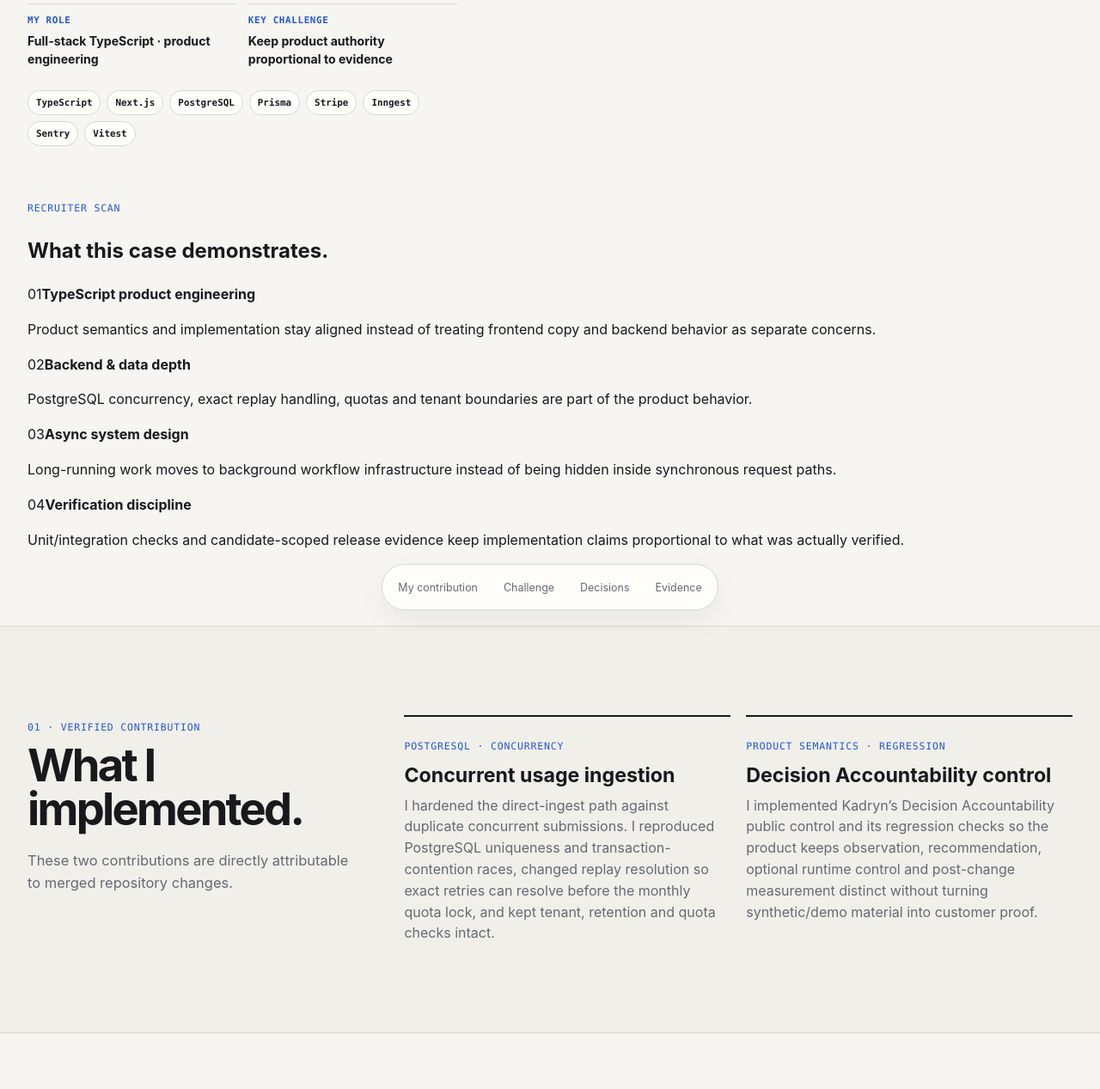
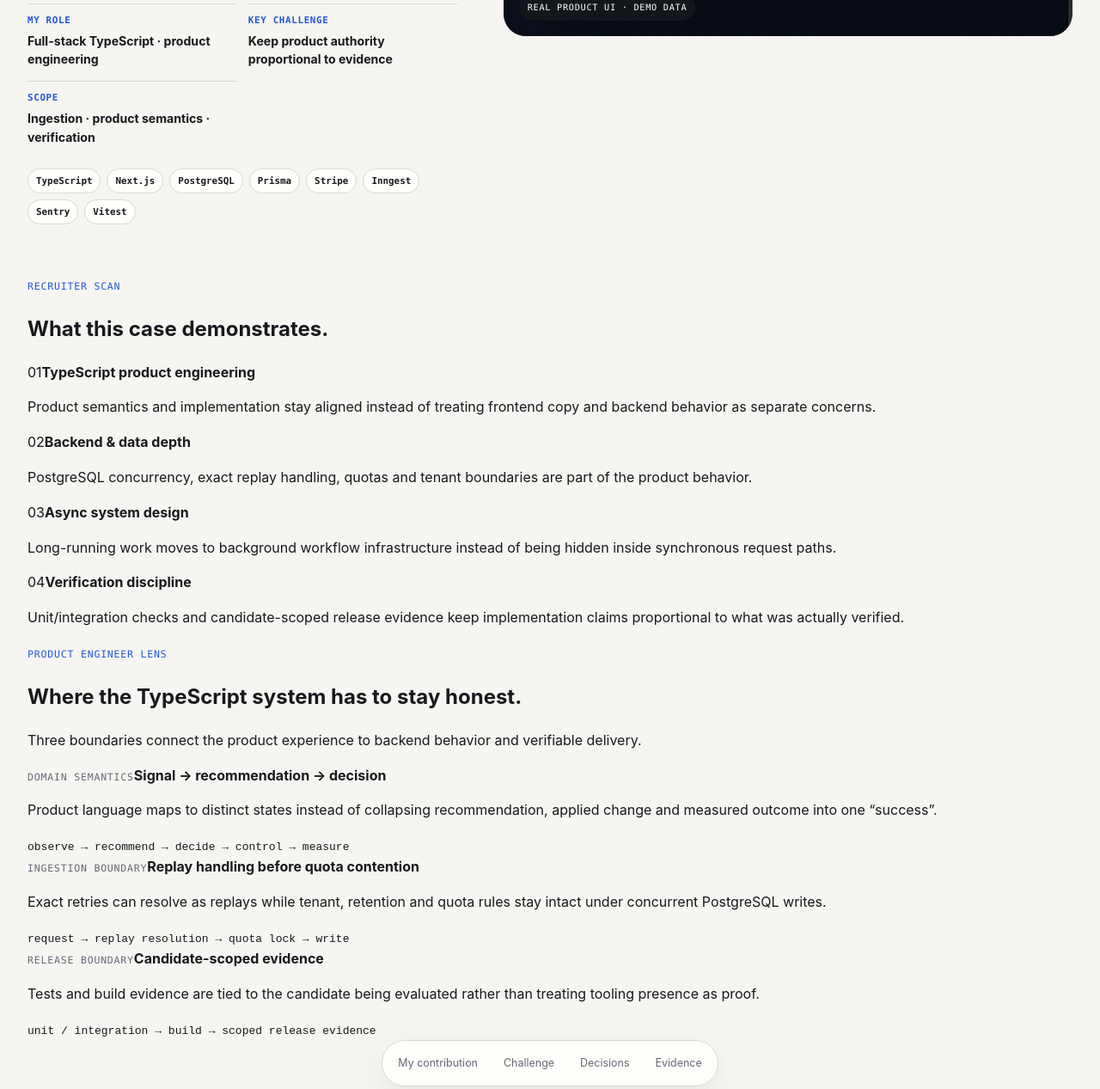
Before and after one commit to WebNovation24/WebNovation24, a plain HTML site: page site/work/kadryn/index.html in a window 1280 px wide. Shown: the part 685-1952 px from the top of the page at 86% size. Drawn offline with Linux system fonts and the light colour scheme.

Commit message:
feat: deepen kadryn TypeScript product-engineer proof

```diff
--- a/site/work/kadryn/index.html
+++ b/site/work/kadryn/index.html
@@ -28,9 +28,9 @@
 <div class="signal-label"><span aria-hidden="true" class="signal-dot"></span> Case study · Kadryn</div>
 <h1>Evidence, governance and reliable SaaS workflow semantics.</h1>
 <p>Kadryn is a SaaS system that helps teams understand AI usage and cost signals while keeping recommendation, decision and runtime control as distinct product concepts.</p>
-<dl class="case-summary">
+<dl class="case-summary case-summary-v82">
 <div><dt>My role</dt><dd>Full-stack TypeScript · product engineering</dd></div>
-<div><dt>Key challenge</dt><dd>Keep product authority proportional to evidence</dd></div>
+<div><dt>Key challenge</dt><dd>Keep product authority proportional to evidence</dd></div><div><dt>Scope</dt><dd>Ingestion · product semantics · verification</dd></div>
 </dl>
 <div class="tech-list"><span>TypeScript</span><span>Next.js</span><span>PostgreSQL</span><span>Prisma</span><span>Stripe</span><span>Inngest</span><span>Sentry</span><span>Vitest</span></div>
 </div>
@@ -53,6 +53,20 @@
     </div>
   </div>
 </section>
+<section class="case-boundaries-v82" id="kadryn-boundaries" aria-labelledby="kadryn-boundaries-title">
+  <div class="shell">
+    <header>
+      <span class="kicker">Product Engineer lens</span>
+      <h2 id="kadryn-boundaries-title">Where the TypeScript system has to stay honest.</h2>
+      <p>Three boundaries connect the product experience to backend behavior and verifiable delivery.</p>
+    </header>
+    <div class="case-boundary-flow-v82">
+      <article><span class="meta">Domain semantics</span><strong>Signal → recommendation → decision</strong><p>Product language maps to distinct states instead of collapsing recommendation, applied change and measured outcome into one “success”.</p><code>observe → recommend → decide → control → measure</code></article>
+      <article><span class="meta">Ingestion boundary</span><strong>Replay handling before quota contention</strong><p>Exact retries can resolve as replays while tenant, retention and quota rules stay intact under concurrent PostgreSQL writes.</p><code>request → replay resolution → quota lock → write</code></article>
+      <article><span class="meta">Release boundary</span><strong>Candidate-scoped evidence</strong><p>Tests and build evidence are tied to the candidate being evaluated rather than treating tooling presence as proof.</p><code>unit / integration → build → scoped release evidence</code></article>
+    </div>
+  </div>
+</section>
 <nav aria-label="Kadryn case study sections" class="case-subnav shell"><a href="#contribution">My contribution</a><a href="#challenge">Challenge</a><a href="#decisions">Decisions</a><a href="#evidence">Evidence</a></nav>
 <section class="section-band section-soft" id="contribution"><div class="shell section case-section-grid"><div class="case-section-title reveal"><span class="kicker">01 · Verified contribution</span><h2>What I implemented.</h2><p>These two contributions are directly attributable to merged repository changes.</p></div><div class="contribution-editorial">
 <article class="reveal"><span class="meta">PostgreSQL · concurrency</span><h3>Concurrent usage ingestion</h3><p>I hardened the direct-ingest path against duplicate concurrent submissions. I reproduced PostgreSQL uniqueness and transaction-contention races, changed replay resolution so exact retries can resolve before the monthly quota lock, and kept tenant, retention and quota checks intact.</p></article>
```
